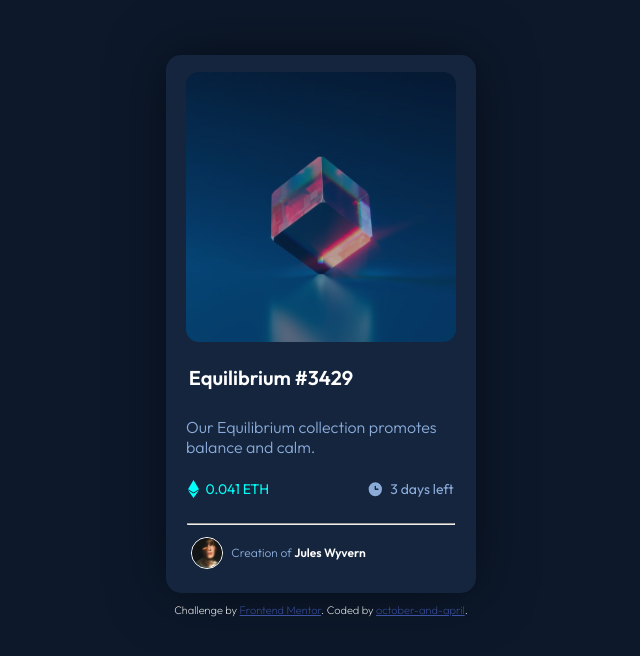
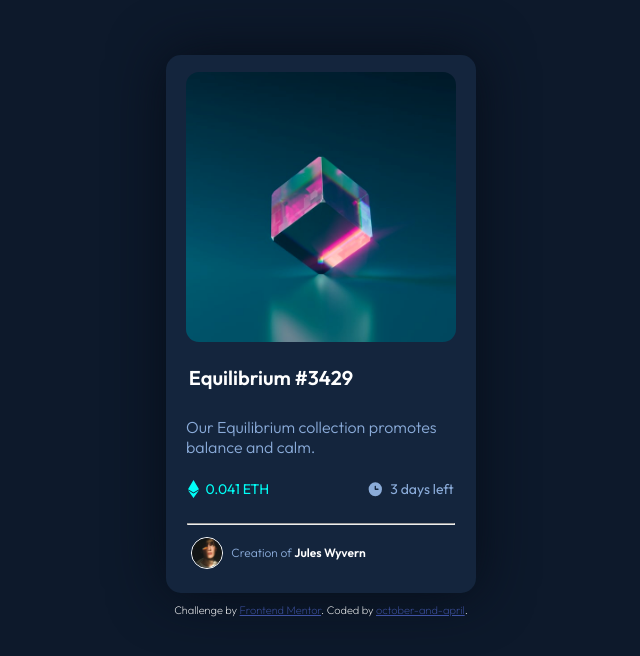
Before and after one commit to october-and-april/NFT-card, a plain HTML site: page index.html in a window 1280 px wide. In both pictures the pointer is over the picture 640 px from the left and 206 px from the top of the page. Shown: the whole page, without its empty margins (319-959 px from the left). Drawn offline with Linux system fonts and the light colour scheme.

Commit message:
Highlihgt pictrue

```diff
--- a/style.css
+++ b/style.css
@@ -27,7 +27,7 @@ body {
   border-radius: 13px;
 }
 .pictrue1:hover {
-  opacity: 0.7;
+  filter: hue-rotate(340deg);
 }
 #header {
   color: white;
```
Also changed, not shown: 1 other file.
